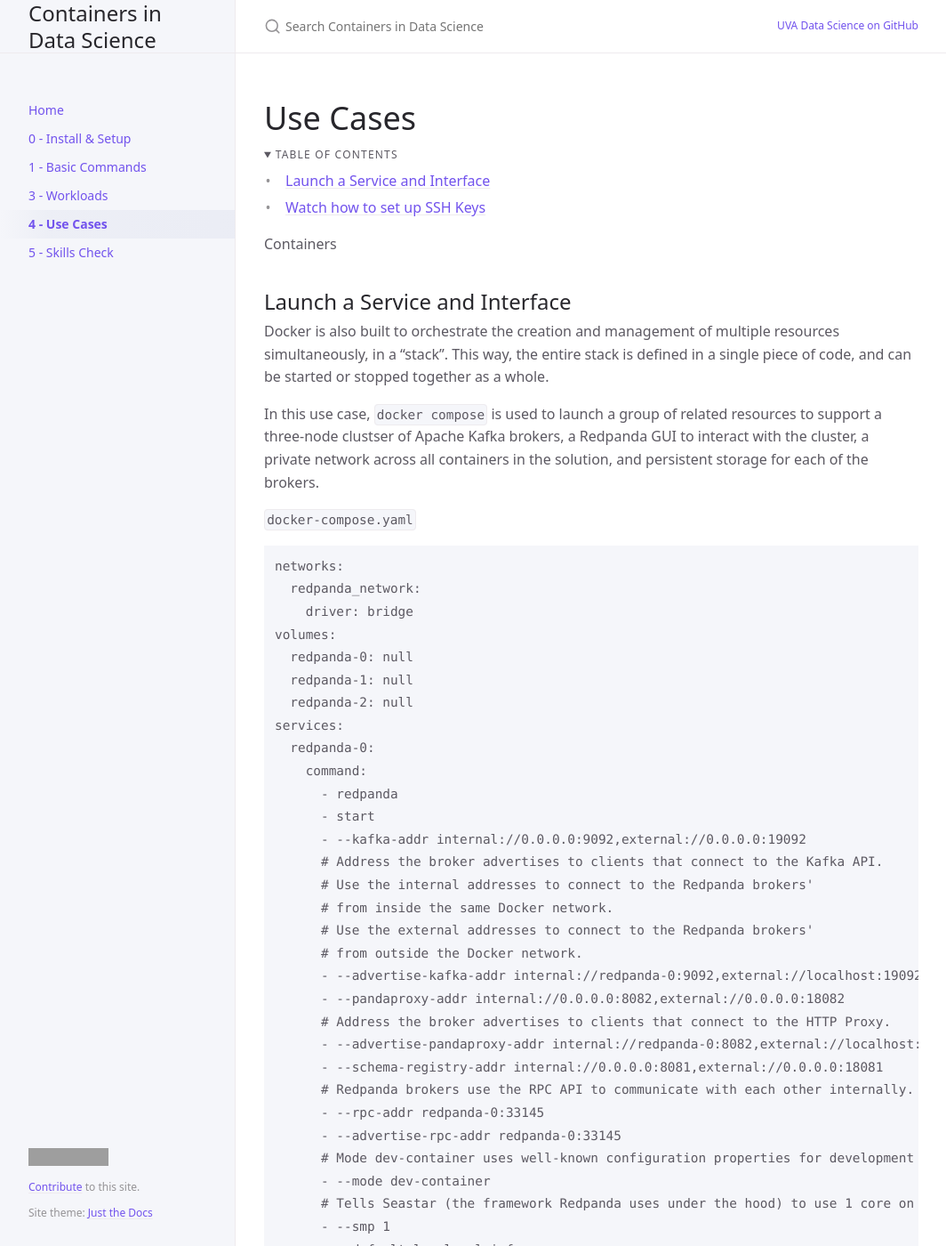
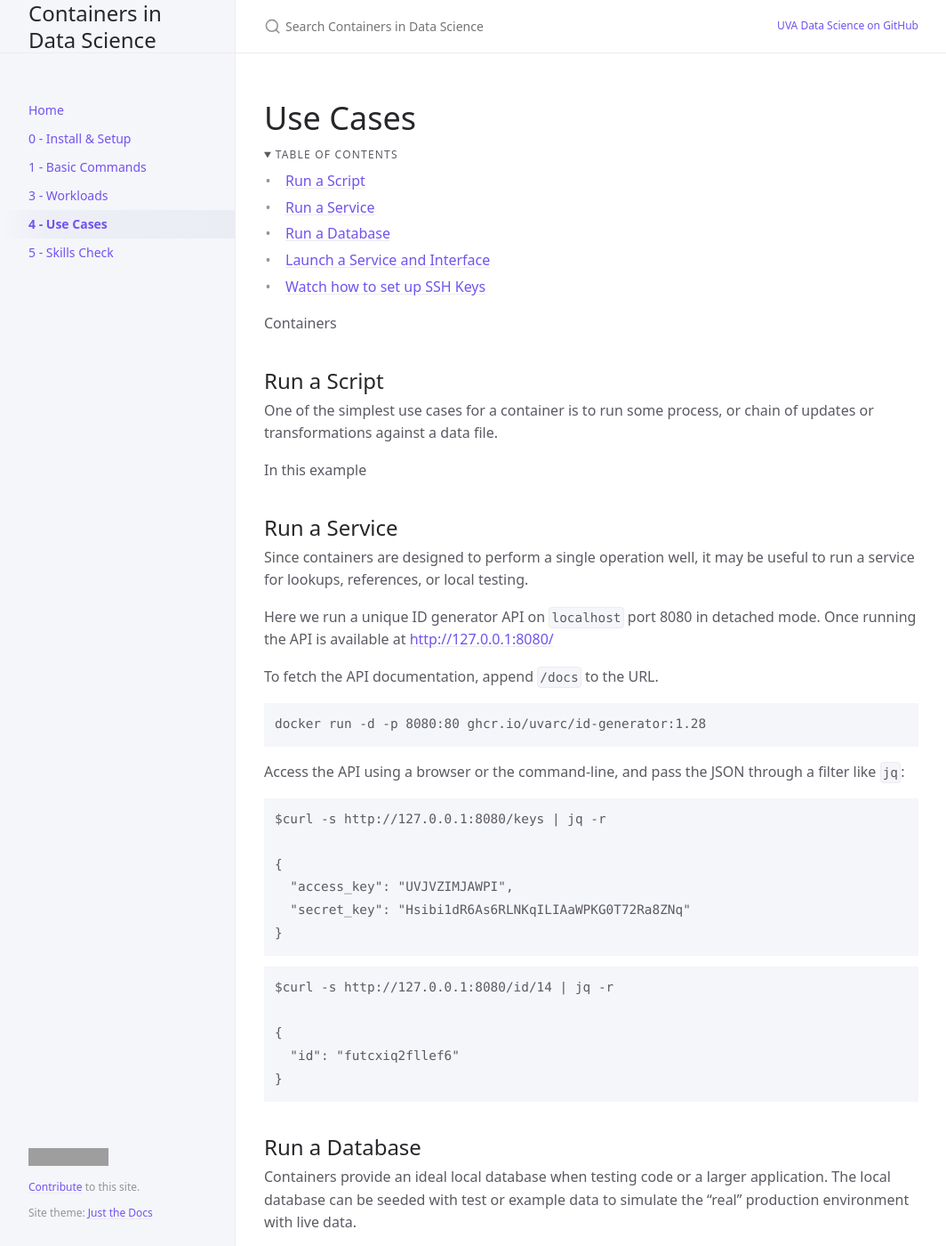
Before and after one commit to UVADS/container-basics, a Jekyll site: the page built from docs/use-cases.md, in a window 1280 px wide and 1400 px high. Shown: the whole window at 89% size, without its empty margins (107-1171 px from the left). Built offline with Jekyll 4.4.1, drawn with Linux system fonts in a browser that asks for light colours; cached includes are drawn as plain includes; some of the changed text lies outside the part shown; grey boxes are pictures that could not be loaded.

Commit message:
examples

````diff
--- a/docs/use-cases.md
+++ b/docs/use-cases.md
@@ -19,6 +19,68 @@ last_modified_date: "2025-06-10 02:13AM"
 </details>
 
 Containers
+
+## Run a Script
+
+One of the simplest use cases for a container is to run some process, or chain of updates or transformations against a data file.
+
+In this example
+
+## Run a Service
+
+Since containers are designed to perform a single operation well, it may be useful to run a service for lookups, references,
+or local testing.
+
+Here we run a unique ID generator API on `localhost` port 8080 in detached mode. Once running the API is available at [http://127.0.0.1:8080/](http://127.0.0.1:8080/)
+
+To fetch the API documentation, append `/docs` to the URL.
+
+```
+docker run -d -p 8080:80 ghcr.io/uvarc/id-generator:1.28
+```
+
+Access the API using a browser or the command-line, and pass the JSON through a filter like `jq`:
+
+```
+$curl -s http://127.0.0.1:8080/keys | jq -r
+
+{
+  "access_key": "UVJVZIMJAWPI",
+  "secret_key": "Hsibi1dR6As6RLNKqILIAaWPKG0T72Ra8ZNq"
+}
+```
+
+```
+$curl -s http://127.0.0.1:8080/id/14 | jq -r
+
+{
+  "id": "futcxiq2fllef6"
+}
+```
+
+
+## Run a Database
+
+Containers provide an ideal local database when testing code or a larger application. The local database can be seeded with test or
+example data to simulate the "real" production environment with live data.
+
+Most databases can be launched locally with containers, including MySQL, PostgreSQL, MongoDB, Redis, and others.
+
+Here we launch a single-node Redis in-memory datastore, available from the host machine over port `6379`.
+
+```
+docker run -d --name redis -p 6379:6379 redis:latest
+```
+
+To connect using the Redis CLI:
+
+```
+redis-cli -h 127.0.0.1 -p 6379
+```
+
+The datastore is available as if it were a native service on the host machine. Keep in mind this deployment does not have persistent
+storage or any security associated with it. Restart the container and all data will be lost.
+
 
 ## Launch a Service and Interface
 
````
